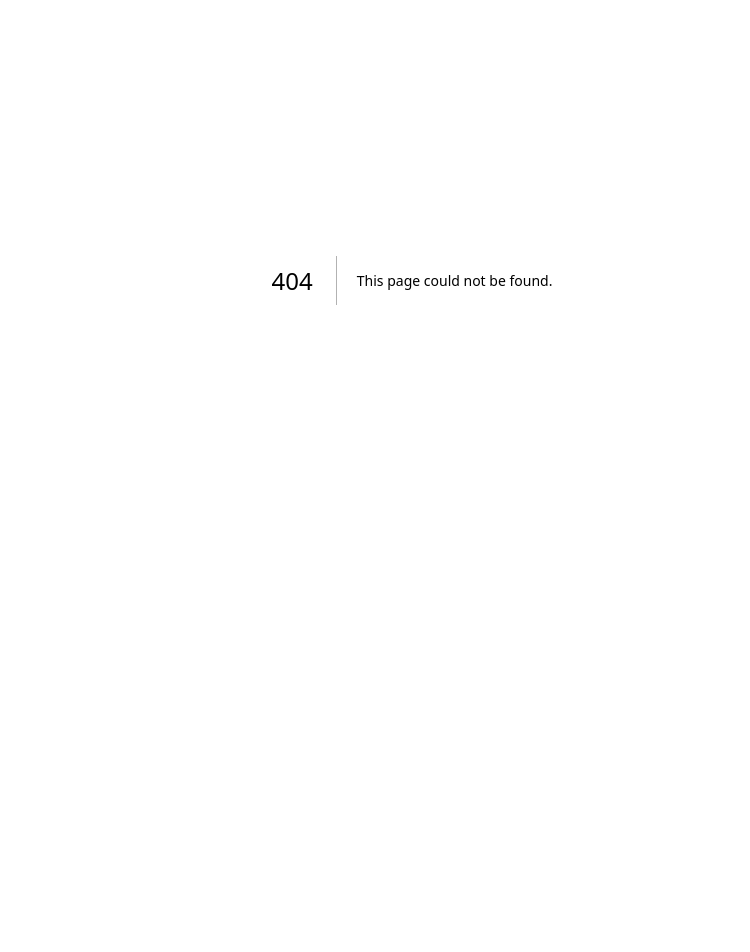
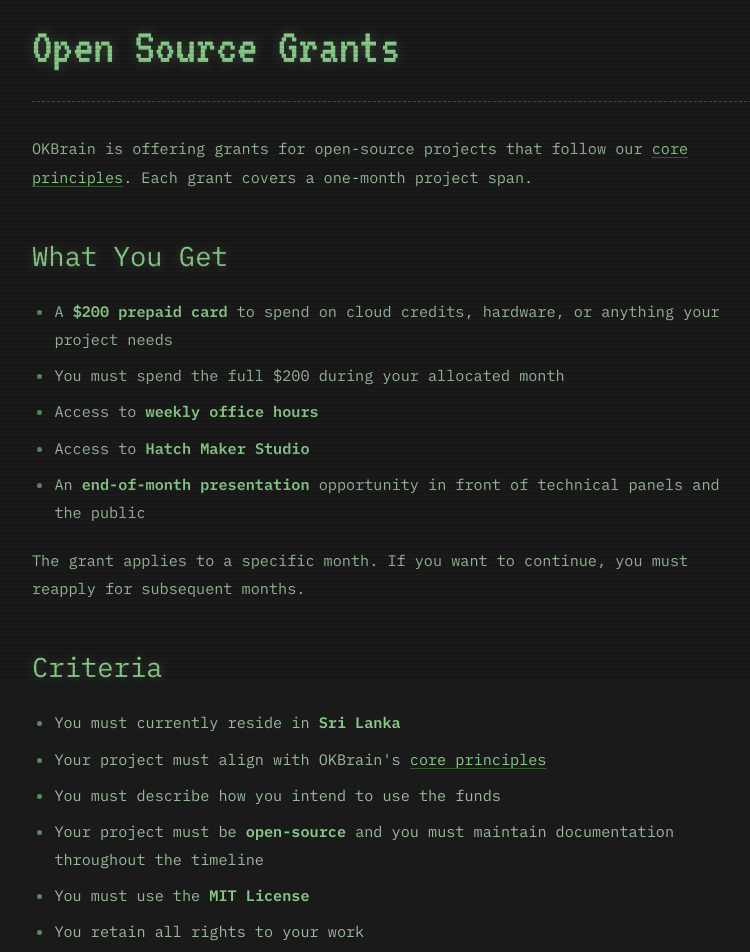
Before and after one commit to okbrainhq/okbrain.org, a Next.js app: page /grants in a window 1280 px wide. Before the commit this address had no page. Shown: the part 120-1072 px from the top of the page, without its empty margins (228-978 px from the left). Before the commit the page ends 800 px from the top, so only its background shows below. Built offline with nearby package versions, Linux system fonts and the light colour scheme.

Commit message:
Add grants support

```diff
--- /dev/null
+++ b/pages/grants.js
@@ -0,0 +1,81 @@
+import Link from "next/link";
+import Layout from "../components/Layout";
+import Seo from "../components/Seo";
+import styles from "../styles/Grants.module.css";
+
+export default function GrantsPage() {
+  return (
+    <Layout>
+      <Seo
+        title="Open Source Grants"
+        description="OKBrain offers $200 monthly grants for open-source projects that align with our core principles. Apply today."
+        path="/grants"
+        image="/og/grants.png"
+      />
+
+      <article className={styles.container}>
+        <h1>Open Source Grants</h1>
+
+        <div className={styles.content}>
+          <p>
+            OKBrain is offering grants for open-source projects that follow
+            our <Link href="/blog/embrace-ai-but-own-it/">core principles</Link>.
+            Each grant covers a one-month project span.
+          </p>
+
+          <h2>What You Get</h2>
+          <ul>
+            <li>A <strong>$200 prepaid card</strong> to spend on cloud credits, hardware, or anything your project needs</li>
+            <li>You must spend the full $200 during your allocated month</li>
+            <li>Access to <strong>weekly office hours</strong></li>
+            <li>Access to <strong>Hatch Maker Studio</strong></li>
+            <li>An <strong>end-of-month presentation</strong> opportunity in front of technical panels and the public</li>
+          </ul>
+          <p>
+            The grant applies to a specific month. If you want to continue,
+            you must reapply for subsequent months.
+          </p>
+
+          <h2>Criteria</h2>
+          <ul>
+            <li>You must currently reside in <strong>Sri Lanka</strong></li>
+            <li>Your project must align with OKBrain&apos;s <Link href="/blog/embrace-ai-but-own-it/">core principles</Link></li>
+            <li>You must describe how you intend to use the funds</li>
+            <li>Your project must be <strong>open-source</strong> and you must maintain documentation throughout the timeline</li>
+            <li>You must use the <strong>MIT License</strong></li>
+            <li>You retain all rights to your work</li>
+            <li>You keep all purchased hardware</li>
+          </ul>
+          <p className={styles.disclaimer}>
+            OKBrain, Arunoda Susiripala, GDI4K Inc., and Hatch Works disclaim all liability
+            for any actions taken, outcomes, or damages arising from the use of
+            these grants. By accepting a grant, you acknowledge that you are
+            solely responsible for your project and its consequences.
+          </p>
+
+          <h2>How It Works</h2>
+          <ul>
+            <li>One application per person per month</li>
+            <li><strong>Three grants</strong> are approved each month</li>
+            <li>Applications open on the <strong>1st</strong> of each month</li>
+            <li>Applications close on the <strong>last day</strong> of each month</li>
+            <li>Winners are announced on the <strong>1st of the following month</strong></li>
+            <li>Prepaid cards are distributed the same day as the announcement</li>
+          </ul>
+
+          <div className={styles.cta}>
+            <a href="https://forms.gle/c2Dw8qE4exEW1dcQ9" target="_blank" rel="noopener noreferrer" className={styles.applyButton}>
+              Apply Now
+            </a>
+          </div>
+
+          <h2>Contact</h2>
+          <p>
+            For more information, email us at{" "}
+            <a href="mailto:hello@okbrain.org">hello@okbrain.org</a>.
+          </p>
+        </div>
+      </article>
+    </Layout>
+  );
+}
--- /dev/null
+++ b/styles/Grants.module.css
@@ -0,0 +1,98 @@
+.container {
+  width: min(720px, 100%);
+  padding: 4rem 0 5rem;
+}
+
+.container h1 {
+  margin: 0 0 0.5rem;
+  font-family: var(--font-body);
+  font-size: clamp(2.2rem, 5vw, 3.2rem);
+  font-weight: 400;
+  line-height: 1.2;
+  text-shadow: 0 0 12px var(--glow);
+}
+
+.content {
+  margin-top: 1.5rem;
+  font-family: var(--font-readable);
+  font-size: 0.95rem;
+  line-height: 1.85;
+  color: var(--text-secondary);
+  border-top: 1px dashed var(--border);
+  padding-top: 2rem;
+}
+
+.content h2 {
+  margin: 2.5rem 0 1rem;
+  font-size: 1.7rem;
+  font-weight: 400;
+  color: var(--text);
+  text-shadow: 0 0 8px var(--glow);
+}
+
+.content p {
+  margin: 0 0 1.25rem;
+}
+
+.content ul {
+  margin: 0 0 1.25rem;
+  padding-left: 1.4rem;
+}
+
+.content li {
+  margin-bottom: 0.5rem;
+}
+
+.content li::marker {
+  color: var(--muted);
+}
+
+.content a {
+  color: var(--accent);
+  text-decoration: underline;
+  text-decoration-color: var(--border);
+  text-underline-offset: 0.2rem;
+  transition: text-decoration-color 0.15s ease, text-shadow 0.15s ease;
+}
+
+.content a:hover {
+  text-decoration-color: var(--accent);
+  text-shadow: 0 0 8px var(--glow);
+}
+
+.content strong {
+  color: var(--text);
+}
+
+.disclaimer {
+  color: var(--muted);
+  font-size: 0.85rem;
+  font-style: italic;
+}
+
+.cta {
+  margin: 2.5rem 0;
+  padding: 2rem 0;
+  border-top: 1px dashed var(--border);
+  border-bottom: 1px dashed var(--border);
+  text-align: left;
+}
+
+.applyButton {
+  display: inline-block;
+  padding: 0.6rem 2rem;
+  border: 1px dashed var(--accent);
+  color: var(--accent);
+  font-family: var(--font-body);
+  font-size: 1.4rem;
+  text-decoration: none !important;
+  text-shadow: 0 0 8px var(--glow);
+  transition: all 0.2s ease;
+  cursor: pointer;
+}
+
+.applyButton:hover {
+  background: var(--accent);
+  color: var(--background);
+  text-shadow: none;
+}
```
Also changed, not shown: scripts/generate-og-images.mjs (+93 -0 lines).
